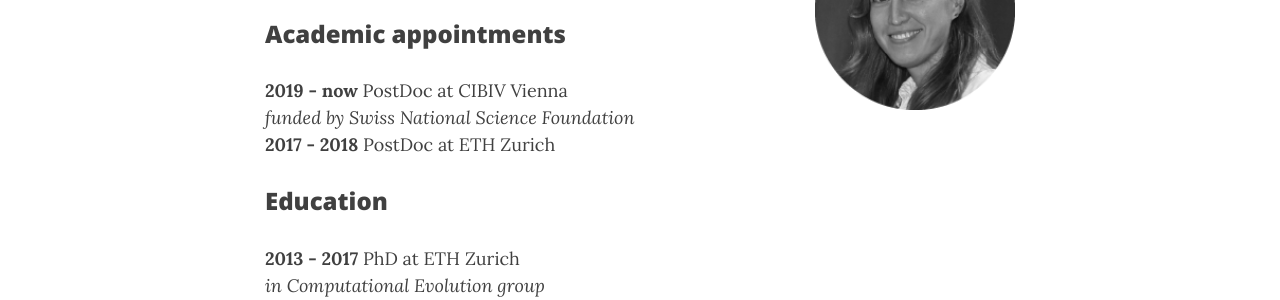
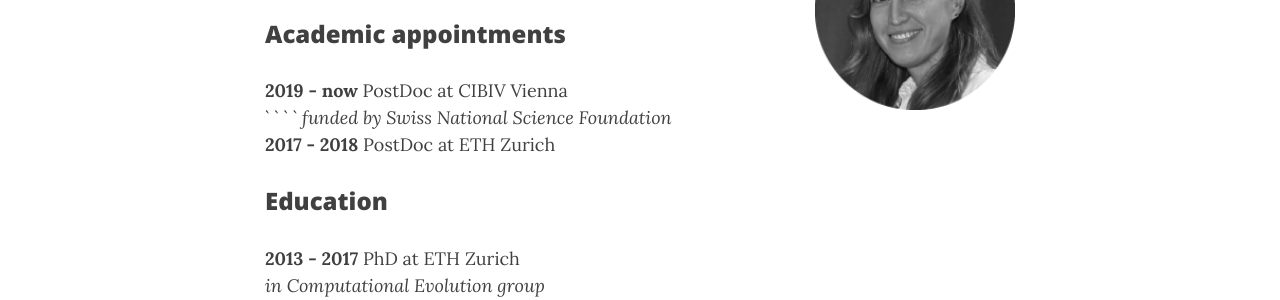
Before and after one commit to boskovav/boskovav.github.io, a Jekyll site: the page built from about.md, in a window 1280 px wide and 900 px high. Shown: the part 333-633 px from the top of the window. Built offline with Jekyll 4.4.1, drawn with Linux system fonts in a browser that asks for light colours; nearby versions of some CDN libraries.

```diff
--- a/about.md
+++ b/about.md
@@ -8,7 +8,7 @@ I am a computational biologist interested in phyodynamics of viruses and genomic
 
 ### Academic appointments
 **2019 - now** PostDoc at CIBIV Vienna
-          _funded by Swiss National Science Foundation_
+` ` ` ` _funded by Swiss National Science Foundation_
 **2017 - 2018** PostDoc at ETH Zurich
 
 ### Education
```
